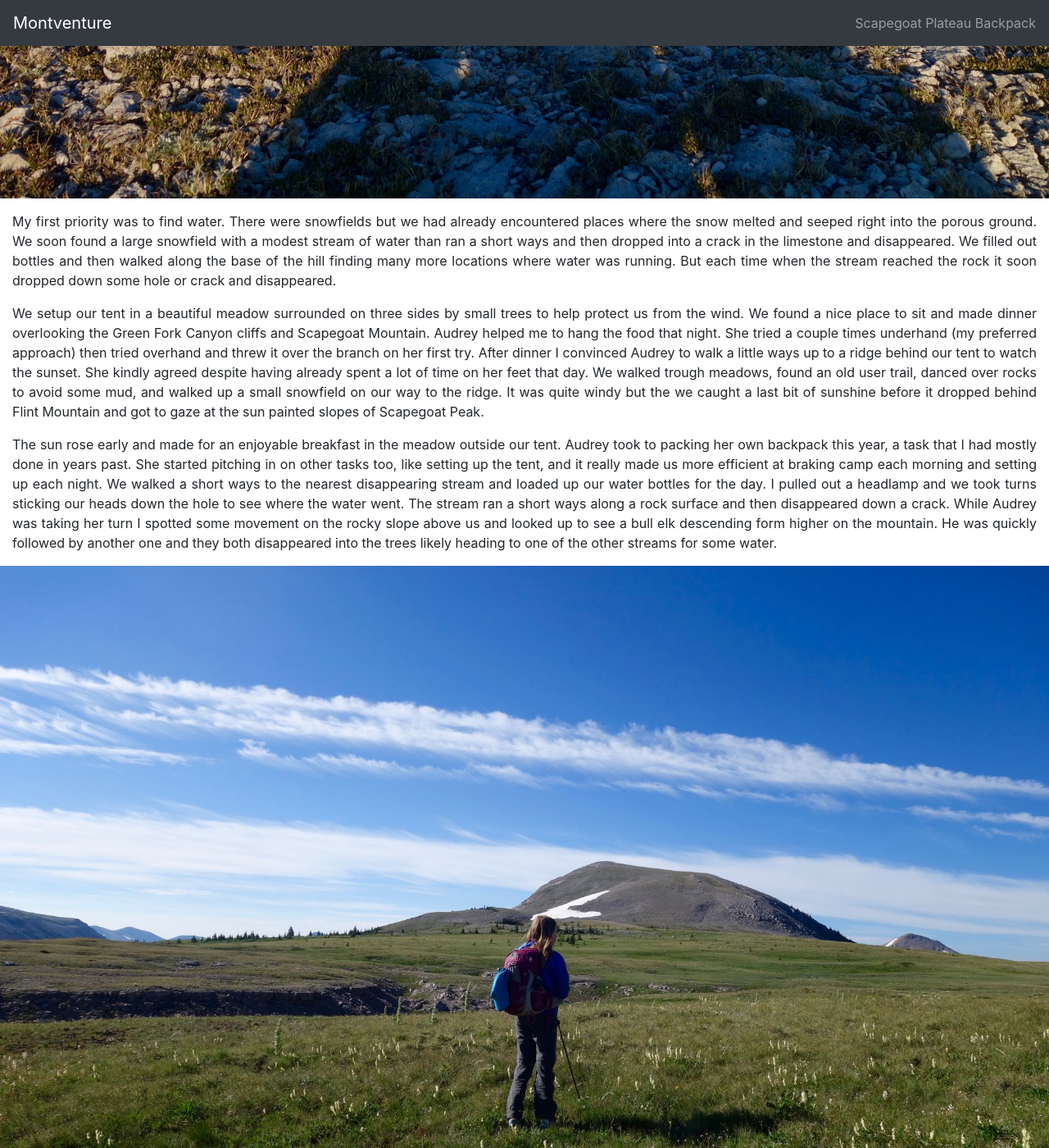
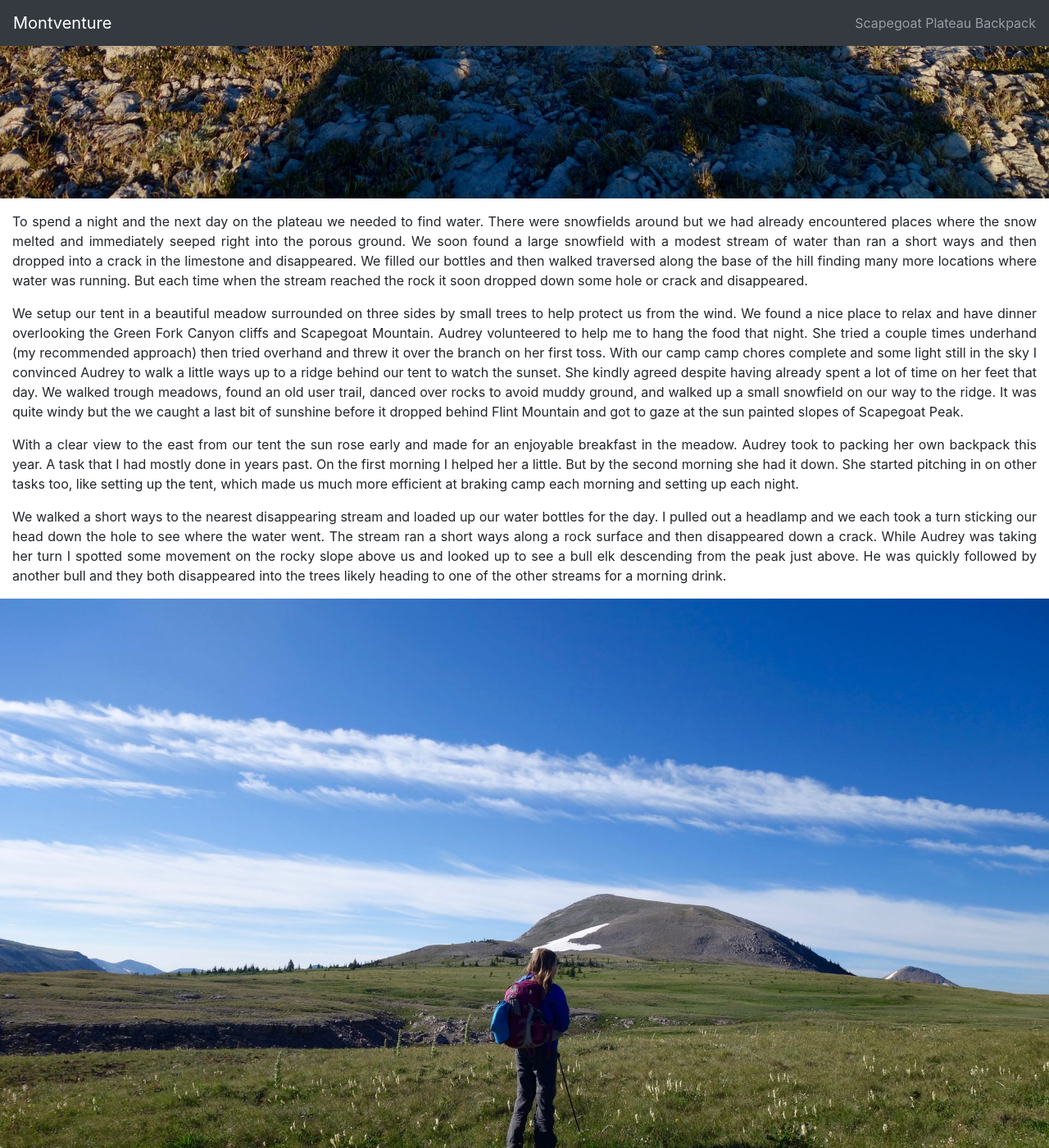
Before and after one commit to aaron/montventure, a Jekyll site: the page built from _posts/2018-07-23-scapegoat-plateau-backpack.md, in a window 1280 px wide and 1400 px high, scrolled down 2247 px. Shown: the whole window at 82% size. Built offline with Jekyll 4.4.1, drawn with Linux system fonts in a browser that asks for light colours; some of the changed text lies outside the part shown.

Commit message:
edited a few more paragraphs

```diff
--- a/_posts/2018-07-23-scapegoat-plateau-backpack.md
+++ b/_posts/2018-07-23-scapegoat-plateau-backpack.md
@@ -26,25 +26,27 @@ An established path continued straight ahead taking the easiest route to the pla
 
 {% include image.html image="shadows-and-mountain.jpg" %}
 
-My first priority was to find water. There were snowfields but we had already encountered places where the snow melted and seeped right into the porous ground. We soon found a large snowfield with a modest stream of water than ran a short ways and then dropped into a crack in the limestone and disappeared. We filled out bottles and then walked along the base of the hill finding many more locations where water was running. But each time when the stream reached the rock it soon dropped down some hole or crack and disappeared.
+To spend a night and the next day on the plateau we needed to find water. There were snowfields around but we had already encountered places where the snow melted and immediately seeped right into the porous ground. We soon found a large snowfield with a modest stream of water than ran a short ways and then dropped into a crack in the limestone and disappeared. We filled our bottles and then walked traversed along the base of the hill finding many more locations where water was running. But each time when the stream reached the rock it soon dropped down some hole or crack and disappeared.
 
-{% comment %} -- edited to here -- {% endcomment %}
+We setup our tent in a beautiful meadow surrounded on three sides by small trees to help protect us from the wind. We found a nice place to relax and have dinner overlooking the Green Fork Canyon cliffs and Scapegoat Mountain. Audrey volunteered to help me to hang the food that night. She tried a couple times underhand (my recommended approach) then tried overhand and threw it over the branch on her first toss. With our camp camp chores complete and some light still in the sky I convinced Audrey to walk a little ways up to a ridge behind our tent to watch the sunset. She kindly agreed despite having already spent a lot of time on her feet that day. We walked trough meadows, found an old user trail, danced over rocks to avoid muddy ground, and walked up a small snowfield on our way to the ridge. It was quite windy but the we caught a last bit of sunshine before it dropped behind Flint Mountain and got to gaze at the sun painted slopes of Scapegoat Peak.
 
-We setup our tent in a beautiful meadow surrounded on three sides by small trees to help protect us from the wind. We found a nice place to sit and made dinner overlooking the Green Fork Canyon cliffs and Scapegoat Mountain. Audrey helped me to hang the food that night. She tried a couple times underhand (my preferred approach) then tried overhand and threw it over the branch on her first try. After dinner I convinced Audrey to walk a little ways up to a ridge behind our tent to watch the sunset. She kindly agreed despite having already spent a lot of time on her feet that day. We walked trough meadows, found an old user trail, danced over rocks to avoid some mud, and walked up a small snowfield on our way to the ridge. It was quite windy but the we caught a last bit of sunshine before it dropped behind Flint Mountain and got to gaze at the sun painted slopes of Scapegoat Peak.
+With a clear view to the east from our tent the sun rose early and made for an enjoyable breakfast in the meadow. Audrey took to packing her own backpack this year. A task that I had mostly done in years past. On the first morning I helped her a little. But by the second morning she had it down. She started pitching in on other tasks too, like setting up the tent, which made us much more efficient at braking camp each morning and setting up each night.
 
-The sun rose early and made for an enjoyable breakfast in the meadow outside our tent. Audrey took to packing her own backpack this year, a task that I had mostly done in years past. She started pitching in on other tasks too, like setting up the tent, and it really made us more efficient at braking camp each morning and setting up each night. We walked a short ways to the nearest disappearing stream and loaded up our water bottles for the day. I pulled out a headlamp and we took turns sticking our heads down the hole to see where the water went. The stream ran a short ways along a rock surface and then disappeared down a crack. While Audrey was taking her turn I spotted some movement on the rocky slope above us and looked up to see a bull elk descending form higher on the mountain. He was quickly followed by another one and they both disappeared into the trees likely heading to one of the other streams for some water.
+We walked a short ways to the nearest disappearing stream and loaded up our water bottles for the day. I pulled out a headlamp and we each took a turn sticking our head down the hole to see where the water went. The stream ran a short ways along a rock surface and then disappeared down a crack. While Audrey was taking her turn I spotted some movement on the rocky slope above us and looked up to see a bull elk descending from the peak just above. He was quickly followed by another bull and they both disappeared into the trees likely heading to one of the other streams for a morning drink.
 
 {% include image.html image="plateau-stroll.jpg" %}
 
-The walk across the plateau to the gentle slopes of Scapegoat Mountain was a highlight of the trip. We strolled through fields of grass and small flowers occasionally passing a sinkhole with a remnant from the winter snowpack hiding in the shadows at the bottom. We walked along what appeared to be the best route but found ourselves at the top of some small broken cliff bands that could have easily been avoided if we had stayed more to the north. Instead of backtracking we managed to pick our way down without much difficulty and then proceeded to climb onto the western ridge of Scapegoat Mountain. On the way up to the ridge a bird surprised me flying up from right near my feet. I looked down to see where it came from and spotted a small hole in the ground containing a nest and a clutch of eggs. I pointed it out to Audrey and we moved on quickly to allow the bird to return to her eggs.
+The walk across the plateau to the gentle slopes of Scapegoat Mountain was a highlight of the trip. We strolled through fields of grass and small flowers occasionally passing a sinkhole with a remnant from the winter snowpack hiding in the shadows at the bottom. We took a route aiming for a gentle ridge on the western flank of Scapegoat Mountain but found ourselves at the top of some small broken cliff bands that could have easily been avoided if we had stayed more to the north. Instead of backtracking we managed to pick our way down without much difficulty and then proceeded to climb onto the western ridge of Scapegoat Mountain. On the way up to the ridge a bird surprised me flying up from right near my feet. I paused and looked down to see where it came from and spotted a small hole in the ground containing a tiny nest and a clutch of eggs. I pointed it out to Audrey and we moved on quickly to allow the bird to return to her eggs.
 
-The approach to Scapegoat Mountain is a long gentle walk up from the west with a small scree ramp providing easy access to the summit. I was quite surprised when my head crested the top to see a bleached big horn sheep skull with a complete pair of horns "staring" right at me. Someone had placed it well. From the top mountains receded into the distance in every direction except to the east where beyond ridges and hills the plains of the Rocky Mountain Front were visible in the distance. Far below the cliffs I could see the trail that we would walk along the next day.
+The approach to Scapegoat Mountain is a long gentle walk up from the west with a small scree ramp providing easy access to the summit. I was quite surprised when my head crested the top to see a bleached big horn sheep skull with a complete pair of horns "staring" right at me. Someone had placed it well. From the top mountains receded into the horizon in every direction except to the east where beyond ridges and hills the plains of the Rocky Mountain Front were visible in the distance. Far below the cliffs I could pick out the trail that we would walk along the next day.
 
 {% include image.html image="scapegoat-mountain.jpg" %}
 
 Audrey was justifiably concerned about our planned descent route down into the Green Fork valley. I knew there was an established "climbers" trail that traversed above a section of cliffs to reach a more gentle slope that allowed for a safe descent to the valley floor. However, I had read a report from a couple years earlier that described a section of the traverse that had eroded out creating a treacherous no-fall zone. I had told Audrey that if it looked too dangerous we would have to backtrack and return down the Cigarette Mountain trail.
 
-As we descended toward the cliffs cairns appeared helping guide the way and we could spot the dirt track on the valley wall. Thankfully, when we reached the high traverse the trail was well worn-in from use over the last couple of years. It was not dangerous, but certainly kept us focused. In places the trail traversed a steep earthen slope that funneled into a drop over the cliff below. A stumble here could end badly. We proceeded carefully and were soon dropped down a steep slope, crossed a creek, and rejoined an official trail. We made good time walking down the Green Fork valley and took a short side trip to swim in a small unnamed lake. Waterfalls were emanating from the cliff walls in the distance making a dramatic demonstration of what happens to all the water that disappears into the ground on the plateau.
+As we descended toward the cliffs we spotted cairns confirming our course and we soon spotted the dirt path on the valley wall. Thankfully, when we reached the high traverse the trail was well worn-in from use over the last couple of years. It was not dangerous, but certainly kept us focused. In places the trail crossed a steep earthen slope that funneled down to a drop over the cliff below. A stumble here could end badly. We proceeded carefully and were soon dropped down a steep slope, crossed a creek, and rejoined an official trail. We made good time walking down the Green Fork valley and took a short side trip to swim in a small unnamed lake. Waterfalls were emanating from the cliff walls in the distance making a dramatic demonstration of what happens to the water that disappears into the ground on the plateau.
+
+{% comment %} -- edited to here -- {% endcomment %}
 
 {% include image.html image="green-fork.jpg" %}
 
```
